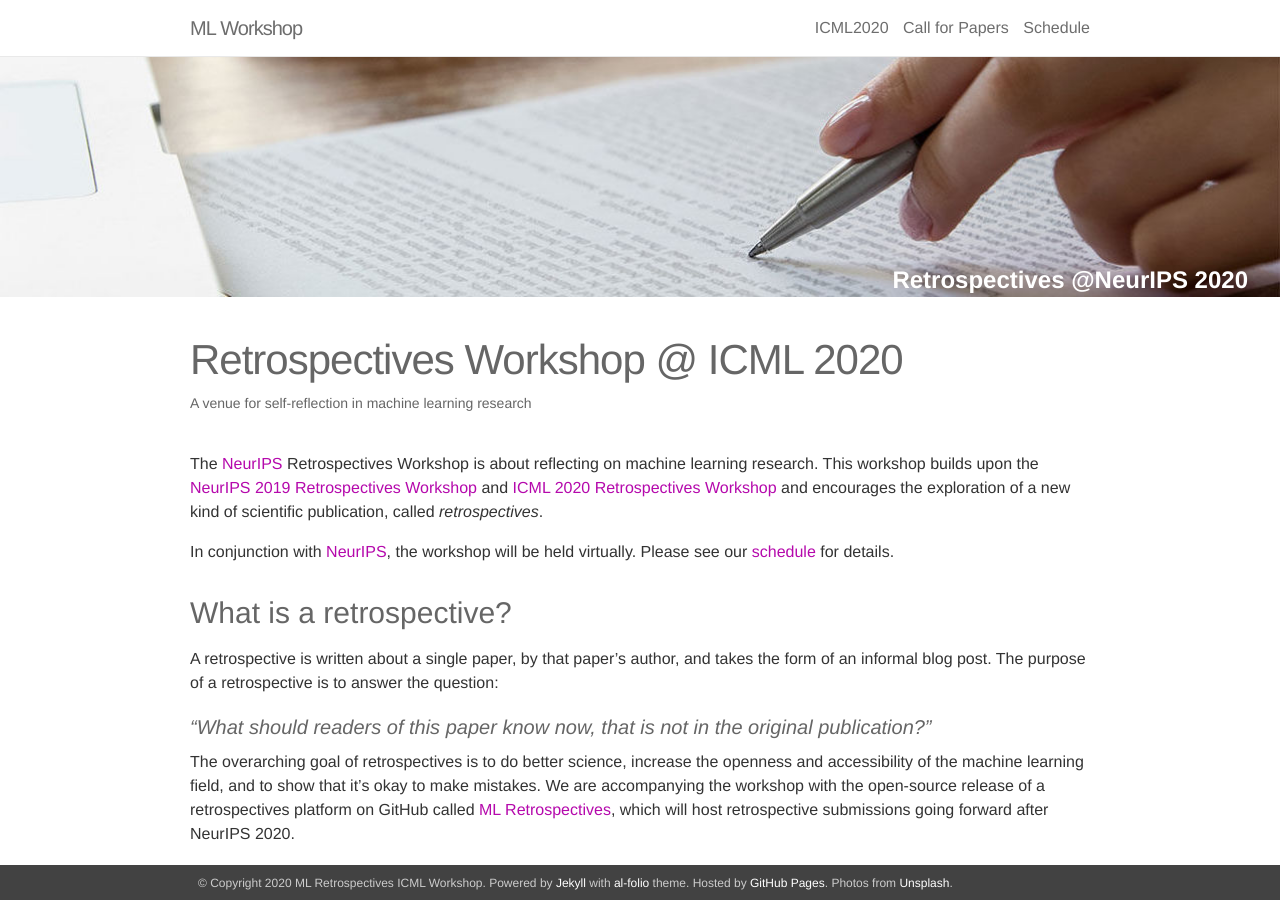
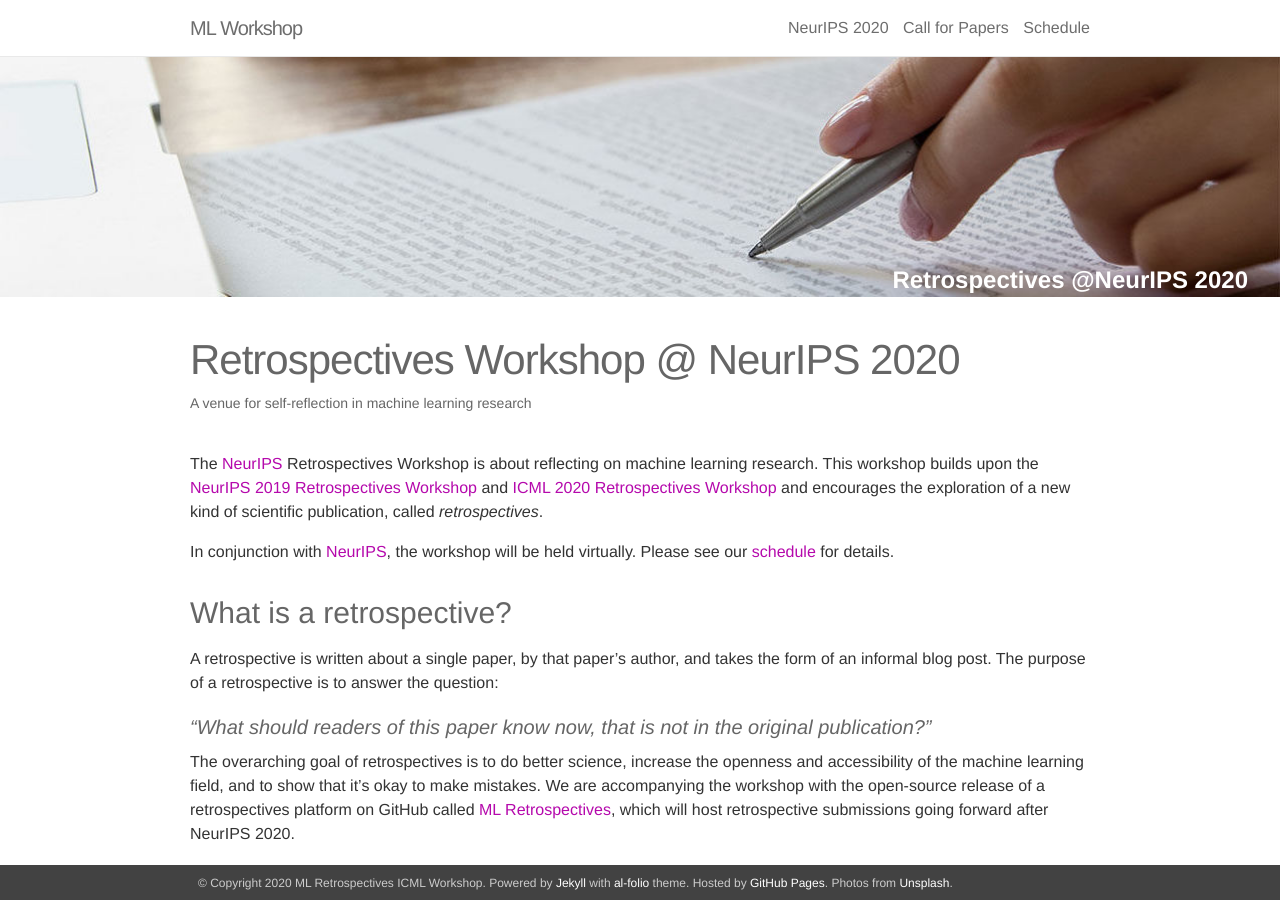
Before and after one commit to ml-retrospectives/neurips2020, a Jekyll site: the page built from _pages/00_home.md, in a window 1280 px wide and 900 px high. Built offline with Jekyll 4.4.1, drawn with Linux system fonts in a browser that asks for light colours; nearby versions of some CDN libraries.

Commit message:
replaced ICML with NeurIPS

```diff
--- a/_pages/00_home.md
+++ b/_pages/00_home.md
@@ -1,8 +1,8 @@
 ---
 layout: home
 permalink: /
-title: ICML2020
-desc_title: Retrospectives Workshop @ ICML 2020
+title: NeurIPS 2020
+desc_title: Retrospectives Workshop @ NeurIPS 2020
 description: A venue for self-reflection in machine learning research
 ---
 
```
